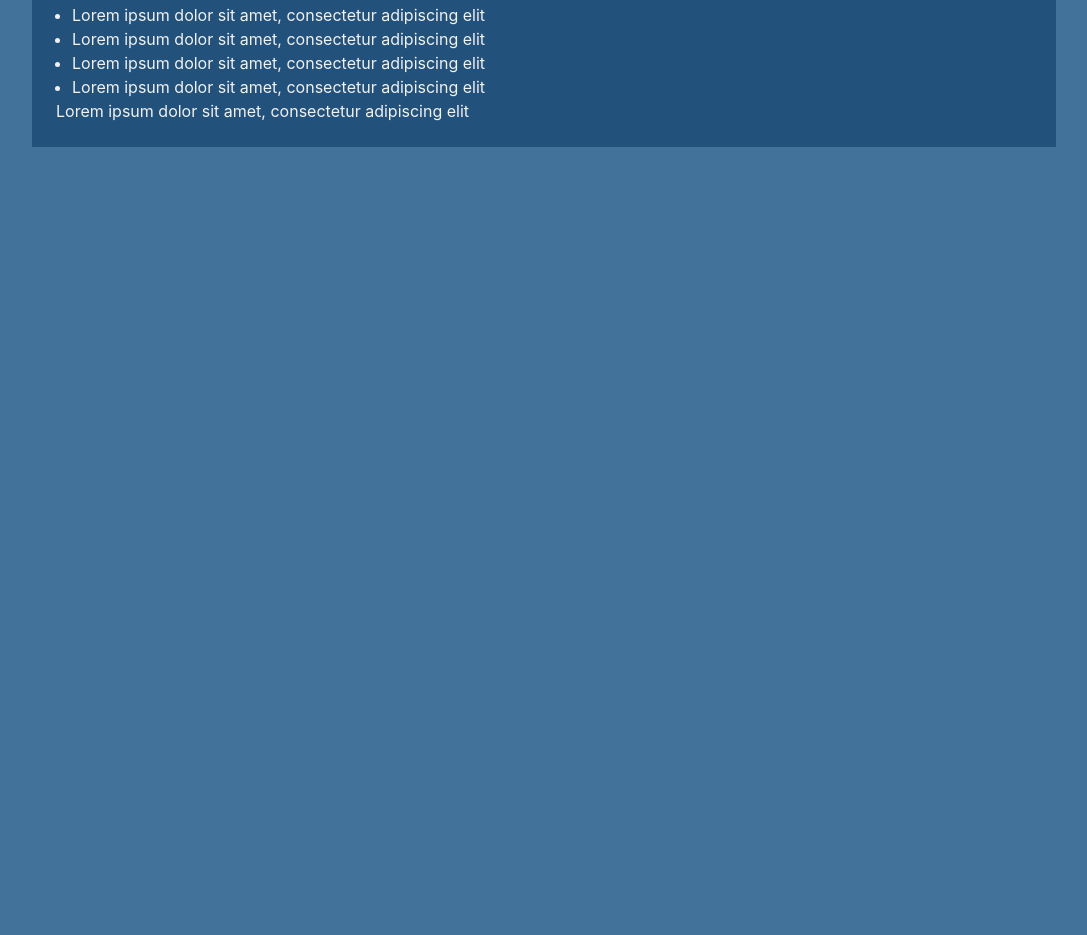
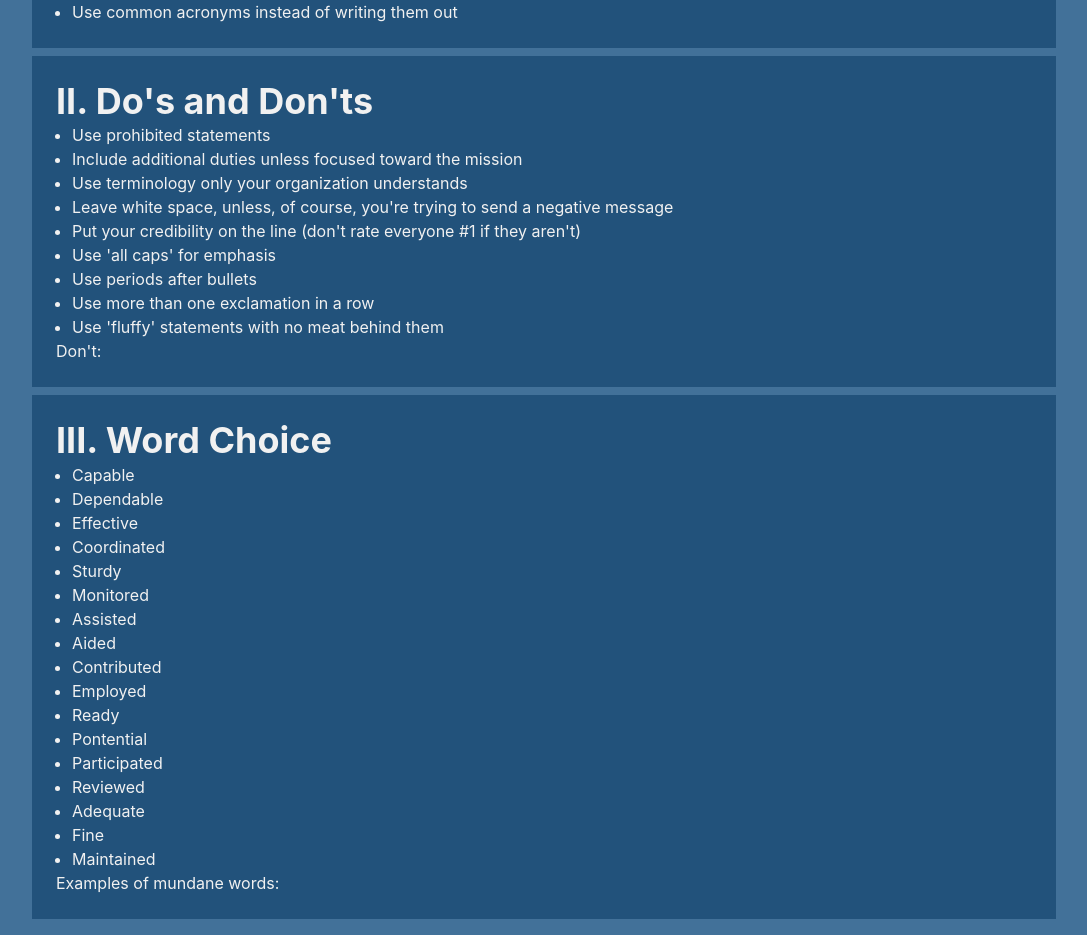
Before and after one commit to cvxluo/junior-design-project, a Next.js app: page /guidelines in a window 1280 px wide. Shown: the part 529-1464 px from the top of the page, without its empty margins (96-1183 px from the left). Before the commit the page ends 800 px from the top, so only its background shows below. Built offline with nearby package versions, Linux system fonts and the light colour scheme.

Commit message:
Added to guidelines page

```diff
--- a/src/screens/Guidelines/Guidelines.jsx
+++ b/src/screens/Guidelines/Guidelines.jsx
@@ -12,15 +12,104 @@ import { Box } from "@chakra-ui/react";
 import NavBar from "../../components/NavBar/NavBar";
 import InfoBox from "src/components/InfoBox";
 
-const infoExample = {
-  title: "General Guidelines",
+const infoDosDonts = {
+  title: "II. Do's and Don'ts",
+  paragraphContent: "Do:",
   listContent: [
-    "Lorem ipsum dolor sit amet, consectetur adipiscing elit",
-    "Lorem ipsum dolor sit amet, consectetur adipiscing elit",
-    "Lorem ipsum dolor sit amet, consectetur adipiscing elit",
-    "Lorem ipsum dolor sit amet, consectetur adipiscing elit",
+    "Be honest on the report",
+    "Take your time",
+    "Use action-oriented, hard-hitting impact statements",
+    "Get to the point",
+    "Quantify results",
+    "Fill up the entire form",
+    "Stay within your scope",
+    "Use bullet format",
+    "Spell out uncommon acronyms the first time you use them",
+    "Abbreviate words like gov't for goverment in the interest of space",
+    "Be error free (no misspellings, no extra spaces, correct capitalization",
+    "Review previous reports, PIF, and UIF if applicable",
   ],
-  paragraphContent: "Lorem ipsum dolor sit amet, consectetur adipiscing elit",
+  paragraphContent: "Don't:",
+  listContent: [
+    "Use prohibited statements",
+    "Include additional duties unless focused toward the mission",
+    "Use terminology only your organization understands",
+    "Leave white space, unless, of course, you're trying to send a negative message",
+    "Put your credibility on the line (don't rate everyone #1 if they aren't)",
+    "Use 'all caps' for emphasis",
+    "Use periods after bullets",
+    "Use more than one exclamation in a row",
+    "Use 'fluffy' statements with no meat behind them",
+  ],
+};
+
+const infoWordChoice = {
+  title: "III. Word Choice",
+  paragraphContent: "Use vivid words to emphasize action and results. Examples of vivid words:",
+  listContent: [
+    "Cut",
+    "Saved",
+    "Created",
+    "Drove",
+    "Guaranteed",
+    "Infuseed",
+    "Led",
+    "Spearheaded",
+    "Developed",
+    "Deftly",
+    "Diplomatically",
+    "Energetic",
+    "Rapidly",
+    "Persuasive",
+    "Dynamic",
+    "Instituted",
+  ],
+  paragraphContent: "Examples of mundane words:",
+  listContent: [
+    "Capable",
+    "Dependable",
+    "Effective",
+    "Coordinated",
+    "Sturdy",
+    "Monitored",
+    "Assisted",
+    "Aided",
+    "Contributed",
+    "Employed",
+    "Ready",
+    "Pontential",
+    "Participated",
+    "Reviewed",
+    "Adequate",
+    "Fine",
+    "Maintained",
+  ],
+};
+
+const infoBasics = {
+  title: "I. The Basics",
+  listContent: [
+    "Review the ratee's previous performance reports",
+    "Gather input from the ratee in advance",
+    "Don't use prohibited statements (see section xx)",
+    "Take the time to write a quality report",
+    "Proofread your product",
+    "Follow the do's and don'ts",
+    "Use strong word choice",
+    "Provide context",
+    "Stratify your descriptions",
+    "Use common acronyms instead of writing them out",
+  ],
+};
+
+const infoAcronyms = {
+  title: "IV. Acronyms",
+  paragraphContent: "The following are examples of some common acronyms that do not need to be written out:",
+  listContent: [
+    "ACC",
+    "ACSC",
+    "AEF",
+  ],
 };
 
 export default function Guidelines() {
@@ -64,13 +153,14 @@ export default function Guidelines() {
           <TabPanels>
             <TabPanel>
               <VStack>
-                <InfoBox content={infoExample}></InfoBox>
-                <InfoBox content={infoExample}></InfoBox>
+              <InfoBox content={infoBasics}></InfoBox>
+                <InfoBox content={infoDosDonts}></InfoBox>
+                <InfoBox content={infoWordChoice}></InfoBox>
               </VStack>
             </TabPanel>
             <TabPanel>
               <VStack>
-                <InfoBox content={infoExample}></InfoBox>
+                <InfoBox content={infoDosDonts}></InfoBox>
               </VStack>
             </TabPanel>
           </TabPanels>
```
